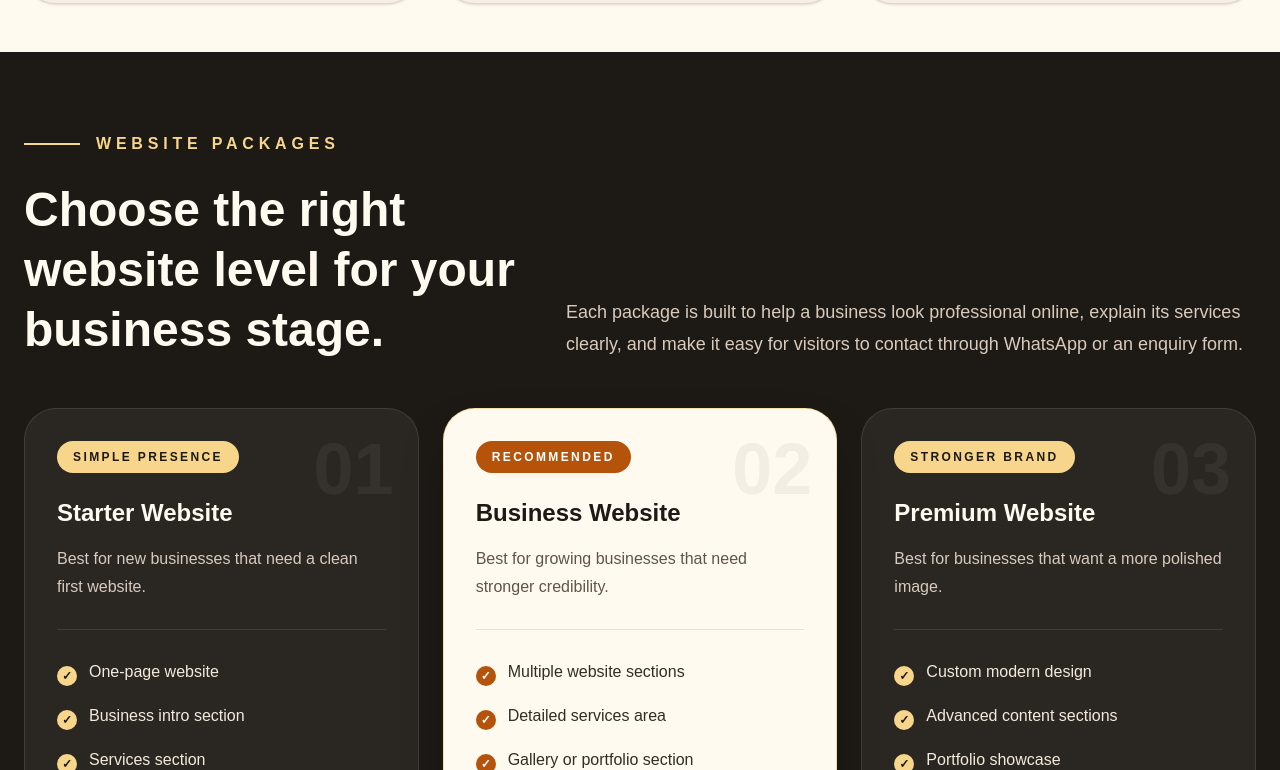
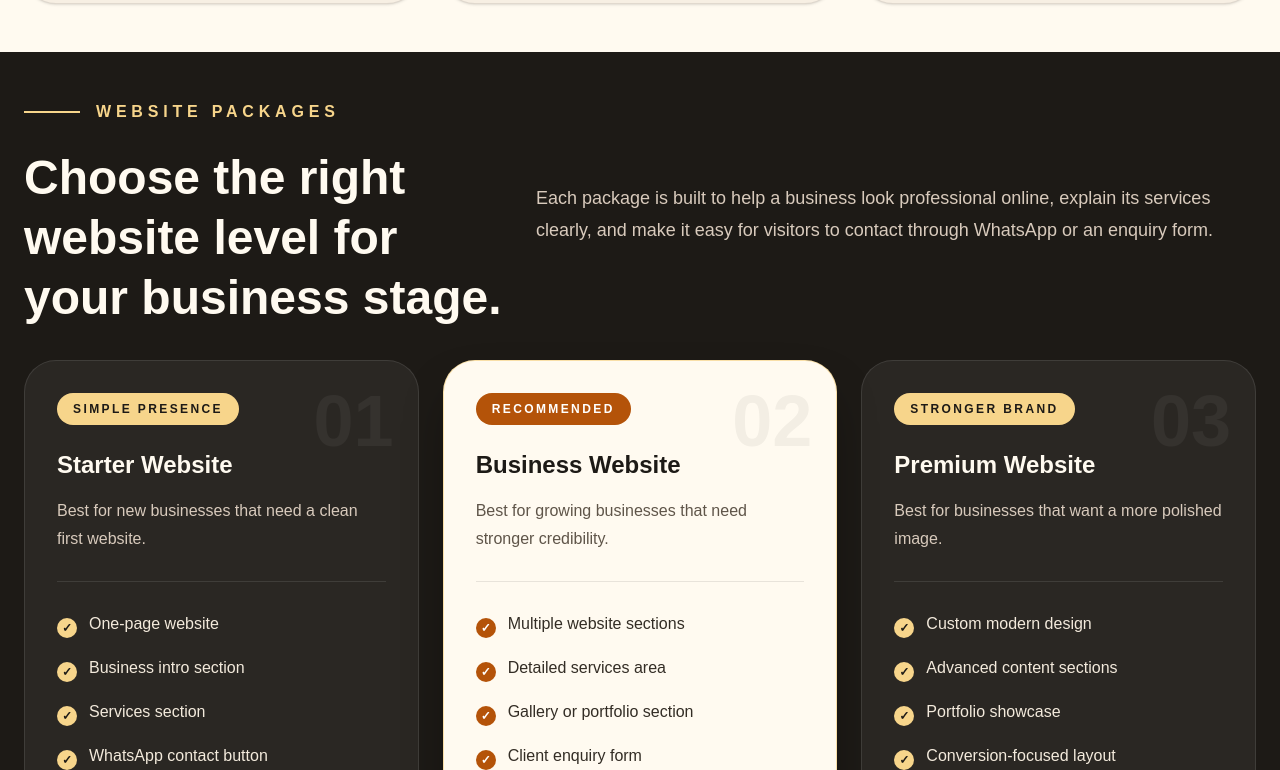
Before and after one commit to brianmichaelu/website-creation-agency, a Next.js app: page / in a window 1280 px wide. Shown: the part 1750-2520 px from the top of the page. Built offline with nearby package versions, Linux system fonts and the light colour scheme.

Commit message:
Refine layout for packages section in page.tsx
Adjusted padding and grid column ratios for better layout.

```diff
--- a/app/page.tsx
+++ b/app/page.tsx
@@ -296,9 +296,9 @@ ${formData.get("extraMessage")}
       </section>
       {/* PACKAGES */}
             {/* PACKAGES */}
-      <section id="packages" className="scroll-mt-44 bg-[#1d1a16] px-6 py-20 text-[#fffaf0]">
+      <section id="packages" className="scroll-mt-44 bg-[#1d1a16] px-6 py-12 text-[#fffaf0]">
         <div className="mx-auto max-w-7xl">
-          <div className="grid gap-8 lg:grid-cols-[0.85fr_1.15fr] lg:items-end">
+          <div className="grid gap-8 lg:grid-cols-[0.8fr_1.2fr] lg:items-center">
             <div>
               <div className="mb-6 flex items-center gap-4">
                 <span className="h-[2px] w-14 bg-[#f7d58b]" />
@@ -307,7 +307,7 @@ ${formData.get("extraMessage")}
                 </p>
               </div>
 
-              <h2 className="text-3xl font-black leading-tight md:text-5xl">
+              <h2 className="max-w-2xl text-3xl font-black leading-tight md:text-4xl lg:text-5xl">
                 Choose the right website level for your business stage.
               </h2>
             </div>
@@ -319,7 +319,7 @@ ${formData.get("extraMessage")}
             </p>
           </div>
 
-          <div className="mt-12 grid gap-6 lg:grid-cols-3">
+          <div className="mt-8 grid gap-6 lg:grid-cols-3">
             {[
               {
                 name: "Starter Website",
```
